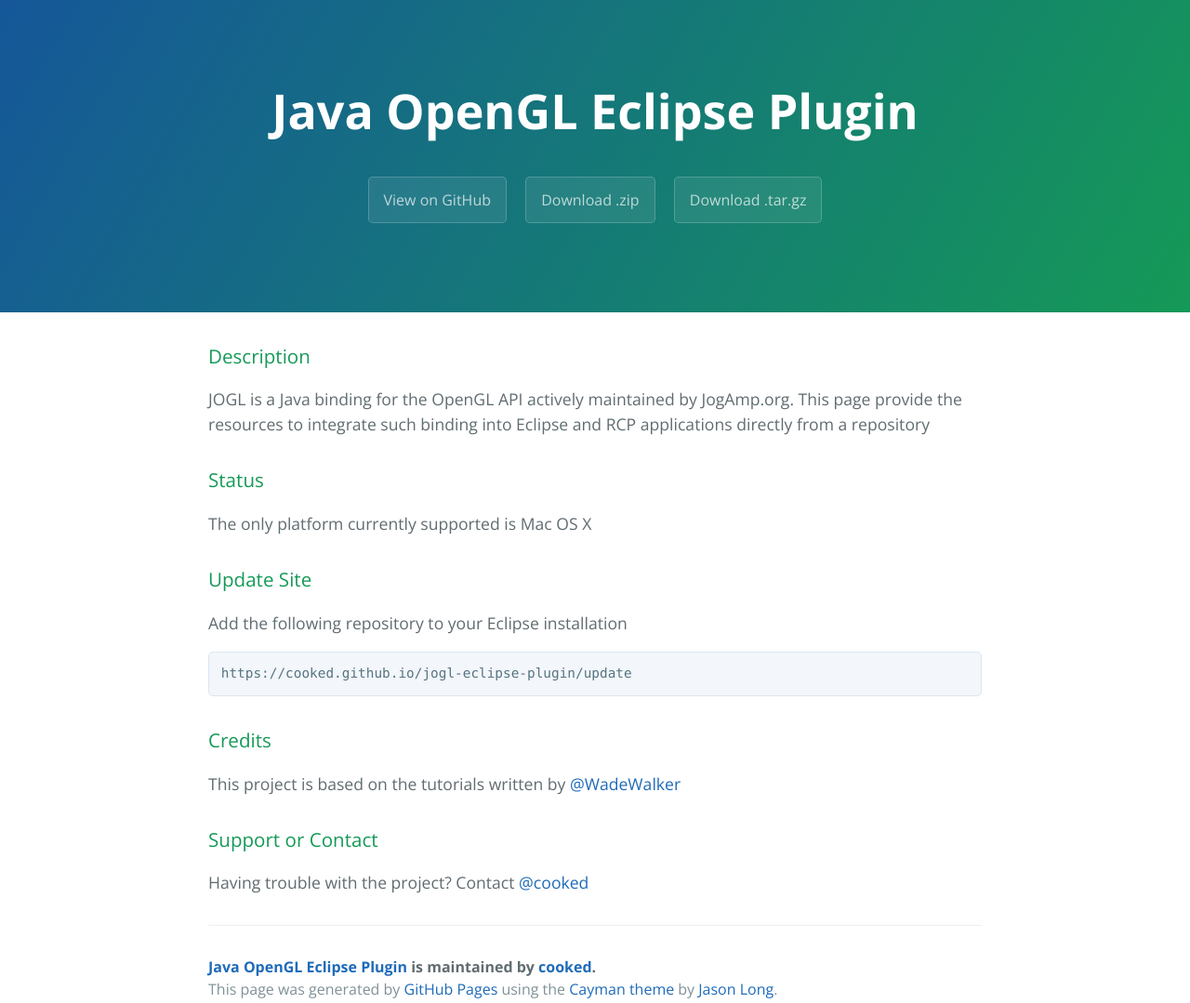
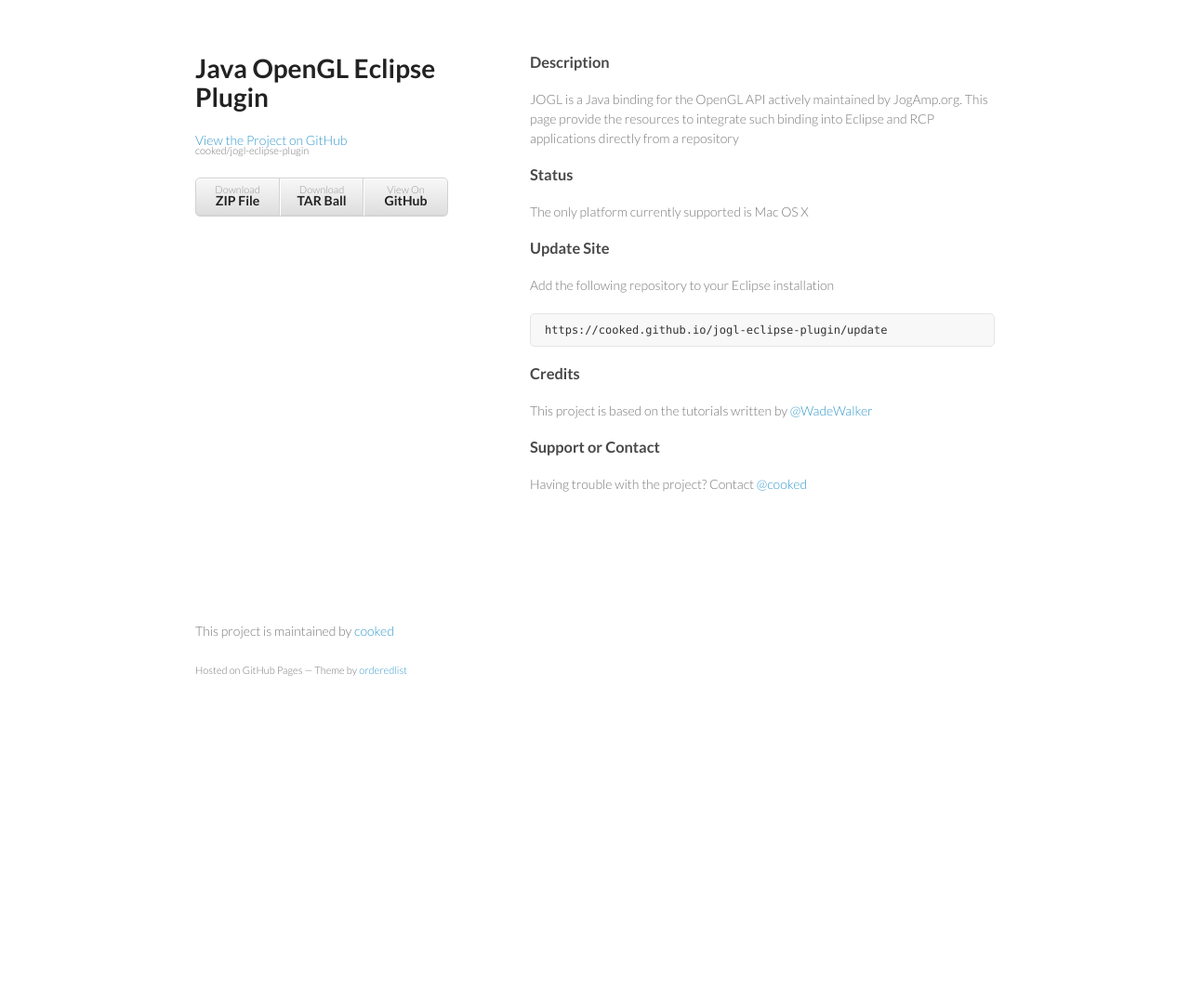
Before and after one commit to cooked/jogl-eclipse-plugin, a plain HTML site: page index.html in a window 1280 px wide. Shown: the whole page at 93% size. After the commit the page ends 800 px from the top, so only its background shows below. Drawn offline with nearby package versions, Linux system fonts and the light colour scheme.

Commit message:
Create gh-pages branch via GitHub

```diff
--- a/index.html
+++ b/index.html
@@ -1,25 +1,34 @@
-<!DOCTYPE html>
-<html lang="en-us">
+<!doctype html>
+<html>
   <head>
-    <meta charset="UTF-8">
+    <meta charset="utf-8">
+    <meta http-equiv="X-UA-Compatible" content="chrome=1">
     <title>Java OpenGL Eclipse Plugin by cooked</title>
-    <meta name="viewport" content="width=device-width, initial-scale=1">
-    <link rel="stylesheet" type="text/css" href="stylesheets/normalize.css" media="screen">
-    <link href='http://fonts.googleapis.com/css?family=Open+Sans:400,700' rel='stylesheet' type='text/css'>
-    <link rel="stylesheet" type="text/css" href="stylesheets/stylesheet.css" media="screen">
-    <link rel="stylesheet" type="text/css" href="stylesheets/github-light.css" media="screen">
+
+    <link rel="stylesheet" href="stylesheets/styles.css">
+    <link rel="stylesheet" href="stylesheets/pygment_trac.css">
+    <meta name="viewport" content="width=device-width, initial-scale=1, user-scalable=no">
+    <!--[if lt IE 9]>
+    <script src="//html5shiv.googlecode.com/svn/trunk/html5.js"></script>
+    <![endif]-->
   </head>
   <body>
-    <section class="page-header">
-      <h1 class="project-name">Java OpenGL Eclipse Plugin</h1>
-      <h2 class="project-tagline"></h2>
-      <a href="https://github.com/cooked/jogl-eclipse-plugin" class="btn">View on GitHub</a>
-      <a href="https://github.com/cooked/jogl-eclipse-plugin/zipball/master" class="btn">Download .zip</a>
-      <a href="https://github.com/cooked/jogl-eclipse-plugin/tarball/master" class="btn">Download .tar.gz</a>
-    </section>
+    <div class="wrapper">
+      <header>
+        <h1>Java OpenGL Eclipse Plugin</h1>
+        <p></p>
 
-    <section class="main-content">
-      <h3>
+        <p class="view"><a href="https://github.com/cooked/jogl-eclipse-plugin">View the Project on GitHub <small>cooked/jogl-eclipse-plugin</small></a></p>
+
+
+        <ul>
+          <li><a href="https://github.com/cooked/jogl-eclipse-plugin/zipball/master">Download <strong>ZIP File</strong></a></li>
+          <li><a href="https://github.com/cooked/jogl-eclipse-plugin/tarball/master">Download <strong>TAR Ball</strong></a></li>
+          <li><a href="https://github.com/cooked/jogl-eclipse-plugin">View On <strong>GitHub</strong></a></li>
+        </ul>
+      </header>
+      <section>
+        <h3>
 <a id="description" class="anchor" href="#description" aria-hidden="true"><span class="octicon octicon-link"></span></a>Description</h3>
 
 <p>JOGL is a Java binding for the OpenGL API actively maintained by JogAmp.org. This page provide the resources to integrate such binding into Eclipse and RCP applications directly from a repository</p>
@@ -46,15 +55,23 @@
 <a id="support-or-contact" class="anchor" href="#support-or-contact" aria-hidden="true"><span class="octicon octicon-link"></span></a>Support or Contact</h3>
 
 <p>Having trouble with the project? Contact <a href="https://github.com/cooked" class="user-mention">@cooked</a></p>
-
-      <footer class="site-footer">
-        <span class="site-footer-owner"><a href="https://github.com/cooked/jogl-eclipse-plugin">Java OpenGL Eclipse Plugin</a> is maintained by <a href="https://github.com/cooked">cooked</a>.</span>
-
-        <span class="site-footer-credits">This page was generated by <a href="https://pages.github.com">GitHub Pages</a> using the <a href="https://github.com/jasonlong/cayman-theme">Cayman theme</a> by <a href="https://twitter.com/jasonlong">Jason Long</a>.</span>
+      </section>
+      <footer>
+        <p>This project is maintained by <a href="https://github.com/cooked">cooked</a></p>
+        <p><small>Hosted on GitHub Pages &mdash; Theme by <a href="https://github.com/orderedlist">orderedlist</a></small></p>
       </footer>
-
-    </section>
-
+    </div>
+    <script src="javascripts/scale.fix.js"></script>
+              <script type="text/javascript">
+            var gaJsHost = (("https:" == document.location.protocol) ? "https://ssl." : "http://www.");
+            document.write(unescape("%3Cscript src='" + gaJsHost + "google-analytics.com/ga.js' type='text/javascript'%3E%3C/script%3E"));
+          </script>
+          <script type="text/javascript">
+            try {
+              var pageTracker = _gat._getTracker("UA-1061116-6");
+            pageTracker._trackPageview();
+            } catch(err) {}
+          </script>
 
   </body>
 </html>
```
Also changed, not shown: params.json (+1 -1 lines).
